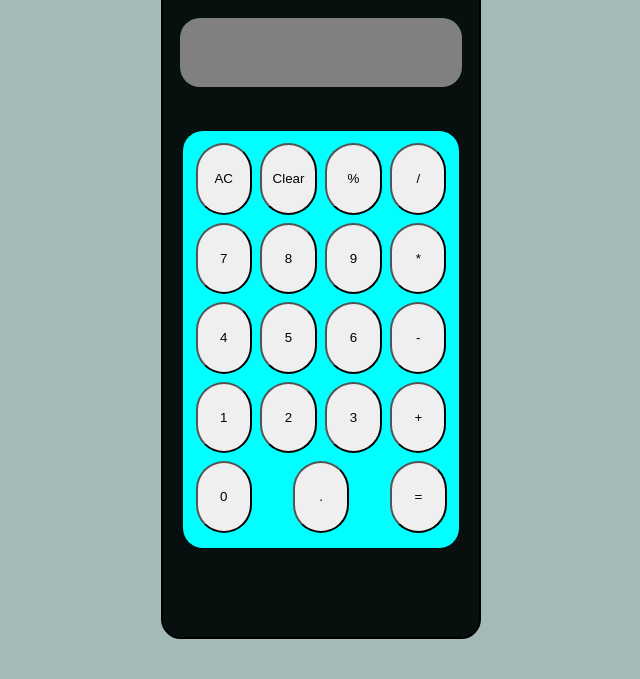
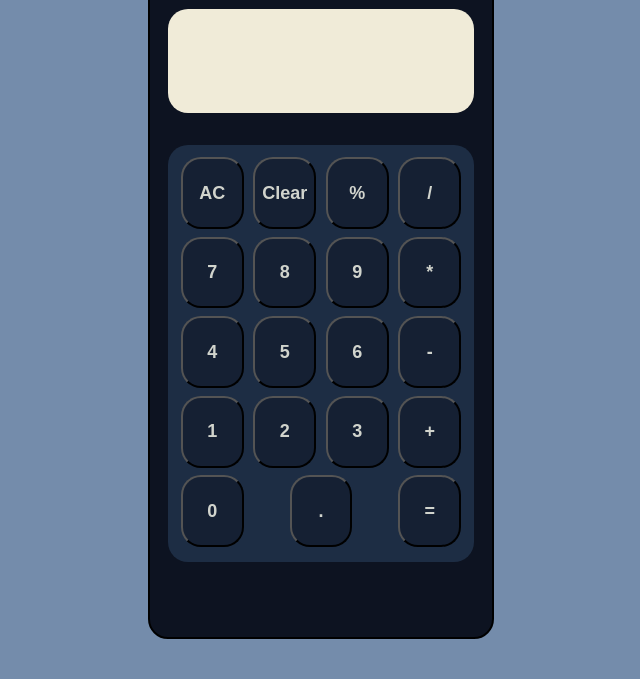
Before and after one commit to pranabdwibedi/CalCulator, a plain HTML site: page index.html in a window 1280 px wide. Shown: the part 121-800 px from the top of the page, without its empty margins (319-959 px from the left). Drawn offline with Linux system fonts and the light colour scheme.

Commit message:
Modify the color combination for better looking

```diff
--- a/index.html
+++ b/index.html
@@ -5,6 +5,7 @@
     <meta name="viewport" content="width=device-width, initial-scale=1.0">
     <title>Calculator</title>
     <link rel="stylesheet" href="style.css">
+    <link rel="shortcut icon" href="564429.png" type="image/x-icon">
 </head>
 <body>
     <div class="container">
--- a/style.css
+++ b/style.css
@@ -6,15 +6,15 @@
 body{
     width: 100vw;
     height: 100vh;
-    background-color: #A4BAB7;
+    background-color: #748CAB;
     display: flex;
     justify-content: center;
     align-items: center;
 }
 .container{
     height: 90%;
-    width: 25%;
-    background-color: #080F0F;
+    width: 27%;
+    background-color: #0D1321;
     border-radius: 20px;
     padding: 10px;
     display: flex;
@@ -25,21 +25,23 @@ body{
     /* box-shadow: 0 0 5px 5px black; */
 }
 .container h1{
-    color: white;
+    color: #D1D4CD;
 }
 .output{
     width: 95%;
-    height: 10%;
-    background-color: gray;
+    height: 15%;
+    background-color: #F0EBD8;
     border-radius: 20px;
-    color: white;
+    color: #0D1321;
     padding: 15px;
+    font-size: xx-large;
+    font-weight: 500;
 }
 .buttons{
     width: 95%;
     height: 60%;
-    margin: 10px;
-    background-color: aqua;
+    margin: 5px;
+    background-color: #1D2D44;
     border-radius: 20px;
     padding: 10px;
     display: flex;
@@ -50,7 +52,15 @@ body{
     width: 22%;
     height: 18%;
     margin: 2.5px;
-    border-radius: 100px;
+    border-radius: 20px;
+    background-color: #152033;
+    color: #D1D4CD;
+    font-weight: 800;
+    font-size: large;
+}
+.buttons input:hover{
+    cursor: pointer;
+    box-shadow: 0 0 1px 2px #D1D4CD;
 }
 
 #newB{
@@ -61,5 +71,11 @@ visibility: hidden;
     height: 40px;
     width: max-content;
     padding: 3px;
-    border-radius: 20px;
+    border-radius: 10px;
+    background-color: #152033;
+    color: #D1D4CD;
 }
+#newB1:hover{
+    cursor: pointer;
+    box-shadow: 0 0 1px 2px #D1D4CD;
+}
```
Also changed, not shown: 564429.png (added).
